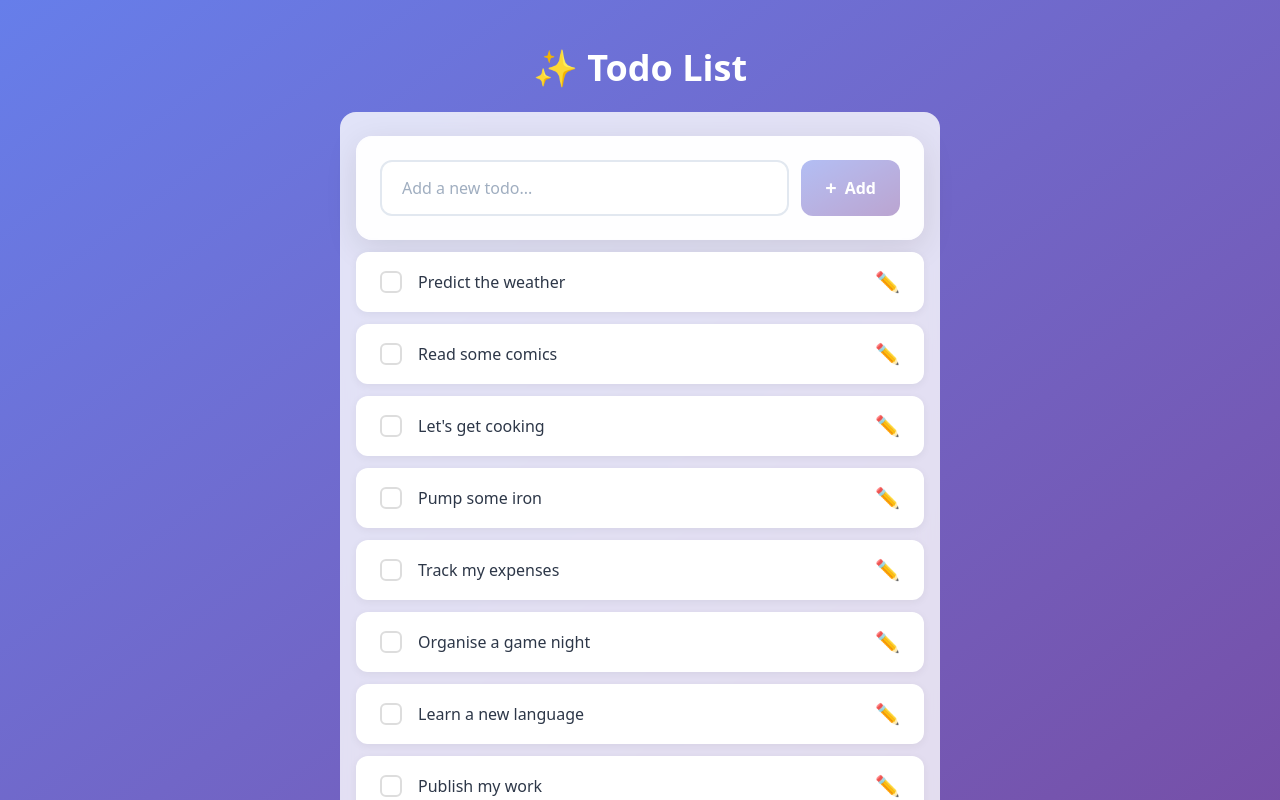
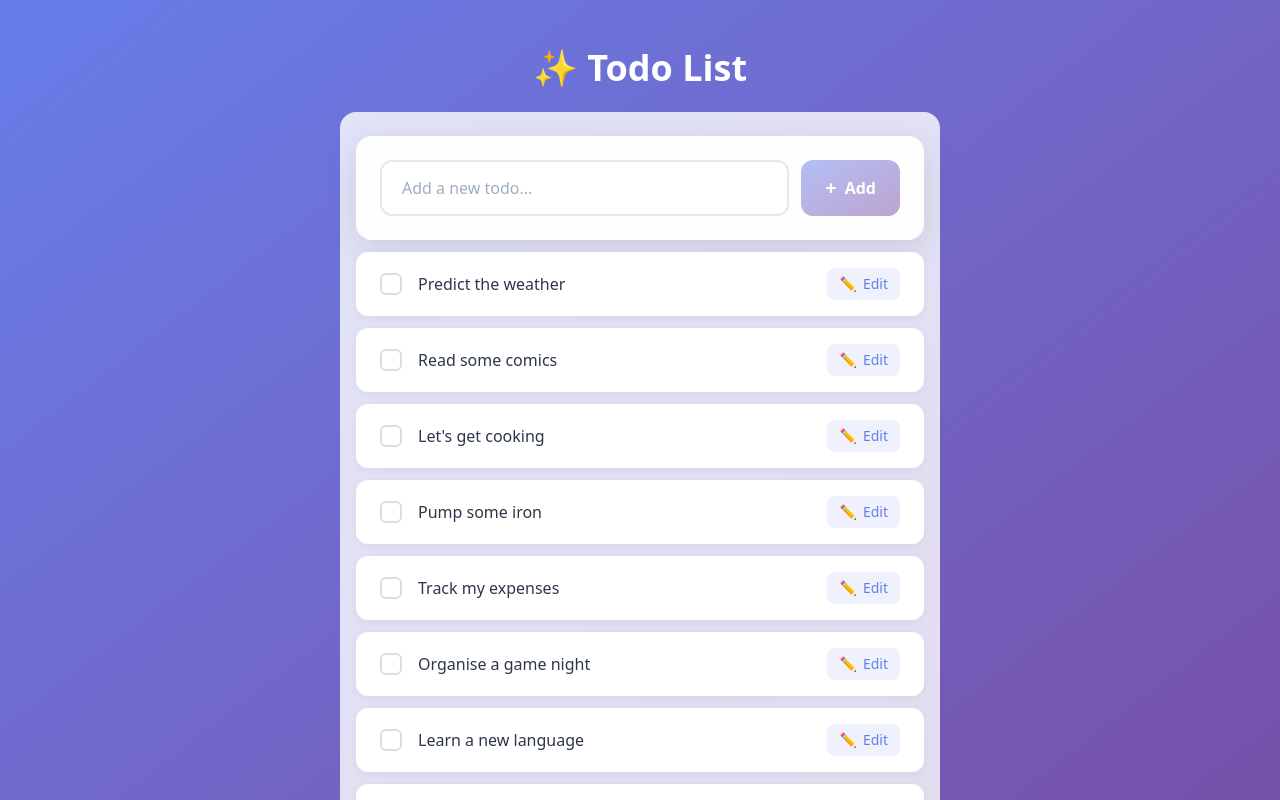
Before and after one commit to adityapryg/bm-vue-todo-app, a Vue app: page / in a window 1280 px wide. Shown: the top 800 px of the page. Built offline with nearby package versions, Linux system fonts and the light colour scheme; the HTML template or start-up script is replaced by a standard one.

Commit message:
feat: wrap edit button in Transition component for smoother animations

```diff
--- a/src/components/TaskItem.vue
+++ b/src/components/TaskItem.vue
@@ -18,9 +18,24 @@
     >
       <slot></slot>
     </span>
-    <button v-if="!isChecked" class="edit-button" @click.prevent="emit('edit')" type="button">
-      ✏️
-    </button>
+    <Transition
+      enter-active-class="transition-all duration-300 ease-out"
+      leave-active-class="transition-all duration-200 ease-in"
+      enter-from-class="opacity-0 scale-95"
+      enter-to-class="opacity-100 scale-100"
+      leave-from-class="opacity-100 scale-100"
+      leave-to-class="opacity-0 scale-95"
+    >
+      <button
+        v-if="!isChecked"
+        @click.prevent="emit('edit')"
+        type="button"
+        class="flex items-center gap-1.5 px-3 py-1.5 text-sm font-medium text-[#667eea] bg-[#667eea]/10 rounded-lg hover:bg-[#667eea] hover:text-white hover:shadow-sm"
+      >
+        <span>✏️</span>
+        <span>Edit</span>
+      </button>
+    </Transition>
   </label>
 </template>
 
```
